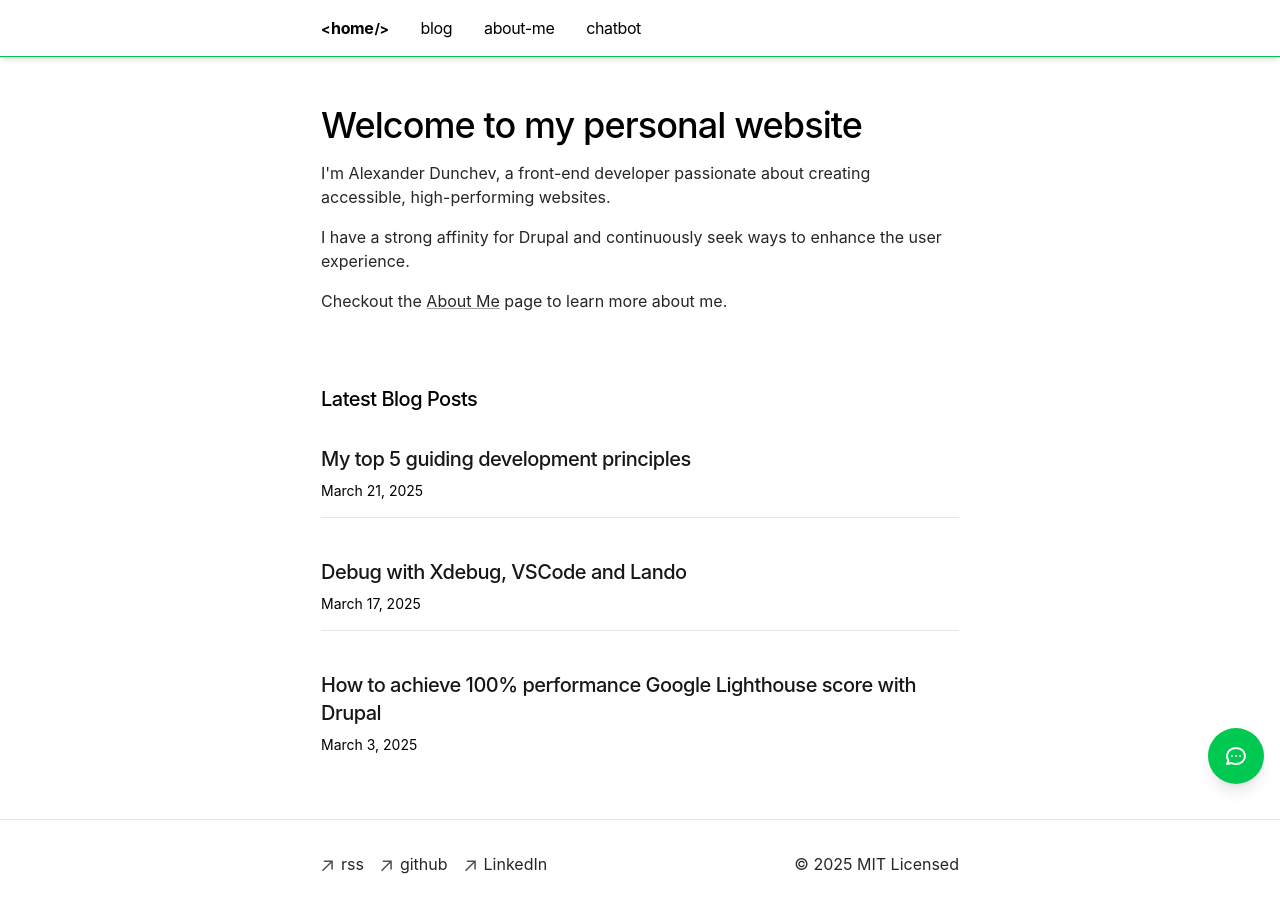
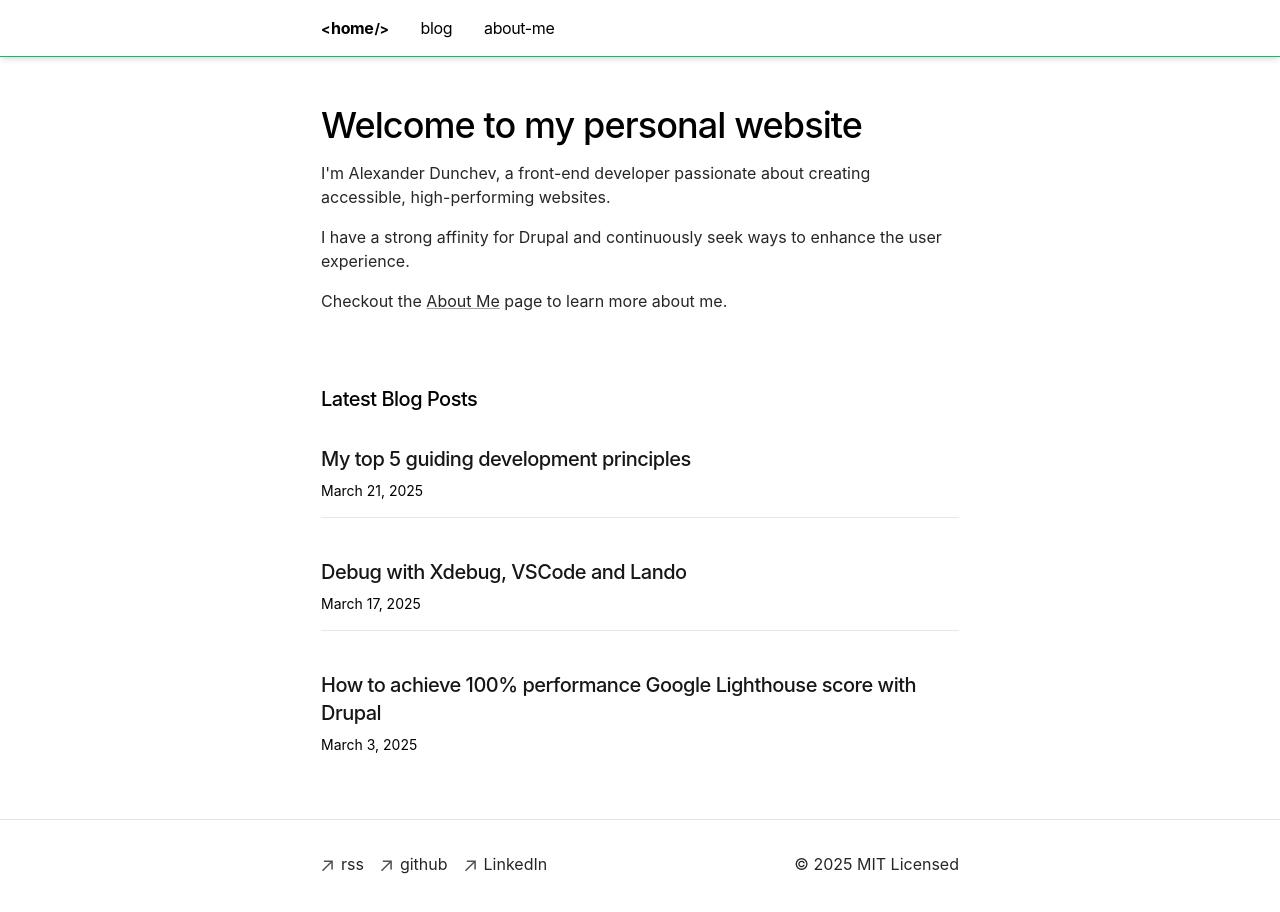
Before and after one commit to aldunchev/aldunchev-portfolio, a Next.js app: page / in a window 1280 px wide. Built offline with nearby package versions, Linux system fonts and the light colour scheme.

Commit message:
Remove the chatbot.

```diff
--- a/app/components/chatbot.tsx
+++ b/app/components/chatbot.tsx
@@ -6,7 +6,7 @@ import { useState } from "react";
 declare global {
   namespace JSX {
     interface IntrinsicElements {
-      'gradio-app': {
+      "gradio-app": {
         src: string;
       };
     }
@@ -16,78 +16,5 @@ declare global {
 export default function Chatbot() {
   const [isOpen, setIsOpen] = useState(false);
 
-  return (
-    <>
-      {/* Chatbot Toggle Button */}
-      <button
-        onClick={() => setIsOpen(!isOpen)}
-        className="fixed bottom-4 right-4 z-50 bg-green-500 hover:bg-green-700 text-white p-4 rounded-full shadow-lg transition-all duration-300 ease-in-out cursor-pointer"
-        aria-label="Toggle chatbot"
-      >
-        {isOpen ? (
-          <svg
-            className="w-6 h-6"
-            fill="none"
-            stroke="currentColor"
-            viewBox="0 0 24 24"
-          >
-            <path
-              strokeLinecap="round"
-              strokeLinejoin="round"
-              strokeWidth={2}
-              d="M6 18L18 6M6 6l12 12"
-            />
-          </svg>
-        ) : (
-          <svg
-            className="w-6 h-6"
-            fill="none"
-            stroke="currentColor"
-            viewBox="0 0 24 24"
-          >
-            <path
-              strokeLinecap="round"
-              strokeLinejoin="round"
-              strokeWidth={2}
-              d="M8 12h.01M12 12h.01M16 12h.01M21 12c0 4.418-4.03 8-9 8a9.863 9.863 0 01-4.255-.949L3 20l1.395-3.72C3.512 15.042 3 13.574 3 12c0-4.418 4.03-8 9-8s9 3.582 9 8z"
-            />
-          </svg>
-        )}
-      </button>
-
-      {/* Chatbot Modal */}
-      {isOpen && (
-        <div className="chatbot-modal fixed bottom-20 right-4 z-50 w-96 bg-white border border-gray-300 rounded-lg shadow-xl overflow-hidden">
-          <div className="flex justify-between items-center p-4 bg-green-500 text-white">
-            <h3 className="font-semibold">AI Assistant</h3>
-            <button
-              onClick={() => setIsOpen(false)}
-              className="text-white hover:text-gray-200"
-              aria-label="Close chatbot"
-            >
-              <svg
-                className="w-5 h-5"
-                fill="none"
-                stroke="currentColor"
-                viewBox="0 0 24 24"
-              >
-                <path
-                  strokeLinecap="round"
-                  strokeLinejoin="round"
-                  strokeWidth={2}
-                  d="M6 18L18 6M6 6l12 12"
-                />
-              </svg>
-            </button>
-          </div>
-          <div
-            className="h-full"
-            dangerouslySetInnerHTML={{
-              __html: '<gradio-app src="https://aldunchev-chatbot.hf.space"></gradio-app>'
-            }}
-          />
-        </div>
-      )}
-    </>
-  );
+  return null;
 }
--- a/app/components/nav.tsx
+++ b/app/components/nav.tsx
@@ -13,9 +13,6 @@ const navItems = {
   },
   "/about-me": {
     name: "about-me",
-  },
-  "/chatbot": {
-    name: "chatbot",
   },
 };
 
--- a/app/layout.tsx
+++ b/app/layout.tsx
@@ -6,7 +6,6 @@ import { Navbar } from "./components/nav";
 import { Analytics } from "@vercel/analytics/react";
 import { SpeedInsights } from "@vercel/speed-insights/next";
 import Footer from "./components/footer";
-import Chatbot from "./components/chatbot";
 import { baseUrl } from "./sitemap";
 
 export const metadata: Metadata = {
@@ -63,7 +62,6 @@ export default function RootLayout({
         <Navbar />
         <main className="flex-auto mt-6 flex flex-col">{children}</main>
         <Footer />
-        <Chatbot />
         <Analytics />
         <SpeedInsights />
       </body>
```
Also changed, not shown: 1 other file (tests, documents, lock files or other folders).
